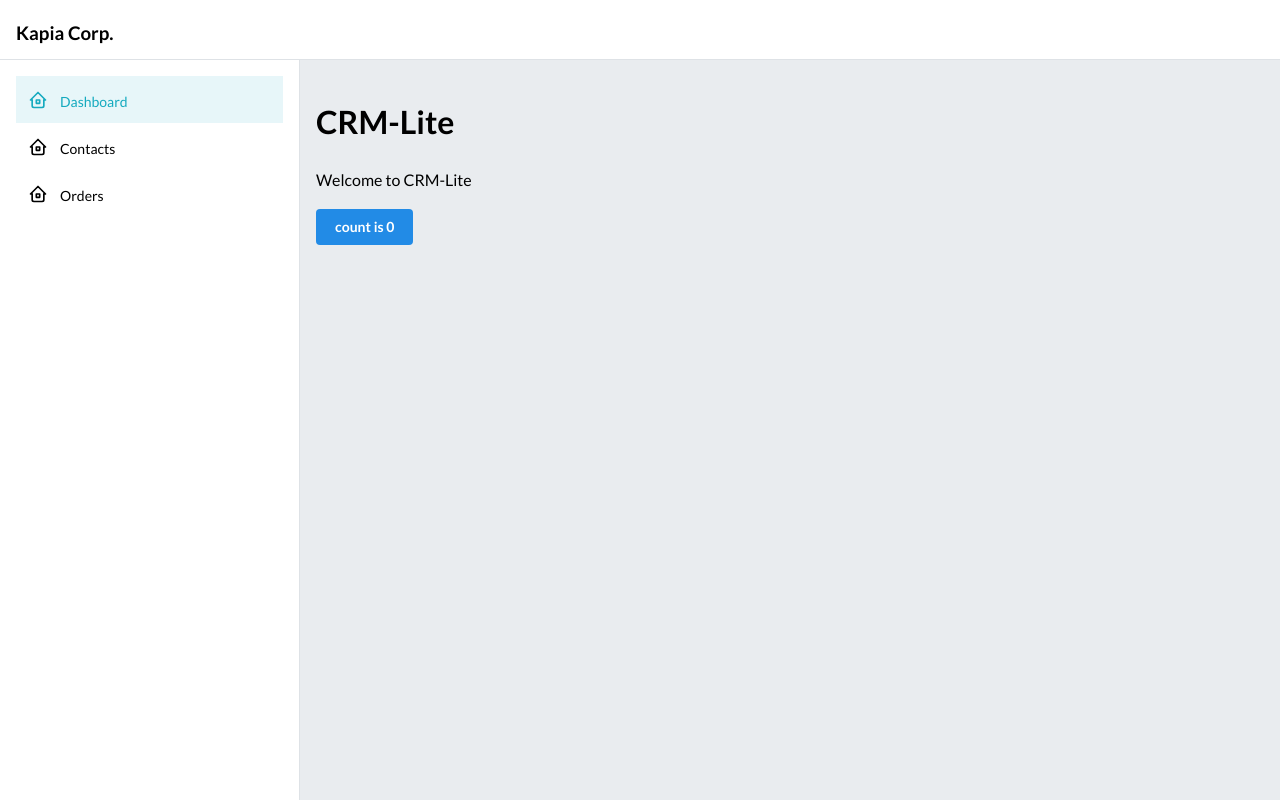
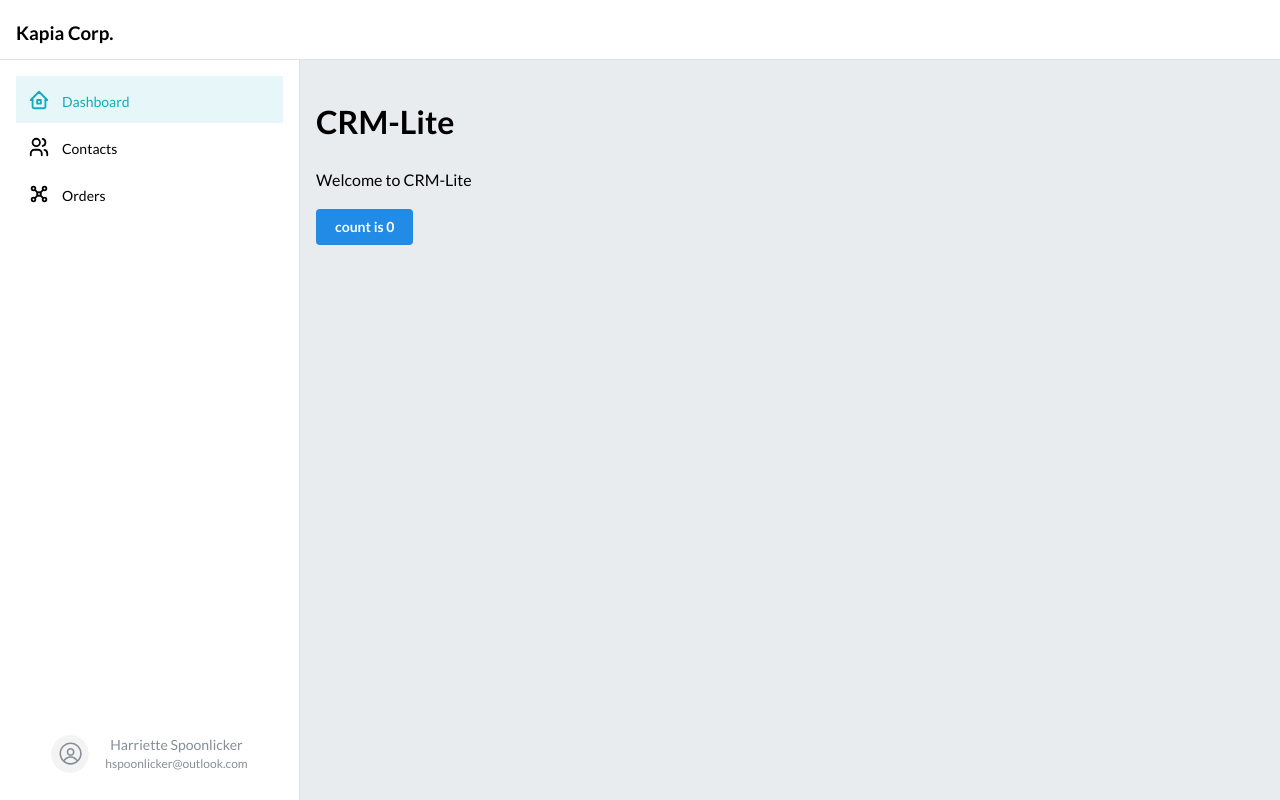
Before and after one commit to BerkeGvn/CRM-Lite, a React (Vite) app: page /contacts/1 in a window 1280 px wide. Built offline with nearby package versions, Linux system fonts and the light colour scheme.

Commit message:
user block

```diff
--- a/package.json
+++ b/package.json
@@ -4,7 +4,7 @@
   "version": "0.0.0",
   "type": "module",
   "scripts": {
-    "dev": "vite",
+    "dev": "vite --host",
     "build": "tsc -b && vite build",
     "lint": "eslint .",
     "preview": "vite preview"
--- a/src/components/AppShell/AppShelll.tsx
+++ b/src/components/AppShell/AppShelll.tsx
@@ -2,6 +2,7 @@ import { AppShell, Burger, Group, useMantineTheme } from '@mantine/core';
 import { useDisclosure } from '@mantine/hooks';
 import Navbar from '../Navbar/Navbar';
 import { ReactNode } from 'react';
+import ProfileLink from '../Navbar/ProfileLink';
 
 interface BasicAppShellProps {
   children: ReactNode;
@@ -33,7 +34,12 @@ export function BasicAppShell({ children }: BasicAppShellProps) {
         </Group>
       </AppShell.Header>
       <AppShell.Navbar p="md">
-        <Navbar />
+        <AppShell.Section grow>
+          <Navbar />
+        </AppShell.Section>
+        <AppShell.Section>
+          <ProfileLink></ProfileLink>
+        </AppShell.Section>
       </AppShell.Navbar>
       <AppShell.Main
         style={{
--- a/src/components/Navbar/Navbar.tsx
+++ b/src/components/Navbar/Navbar.tsx
@@ -1,11 +1,11 @@
 import { useState } from 'react';
 import { NavLink } from '@mantine/core';
-import { TbHome2 } from 'react-icons/tb';
+import { TbHome2, TbUsers, TbTopologyStar } from 'react-icons/tb';
 
 const NavData = [
-  { label: 'Dashboard', icon: <TbHome2 /> },
-  { label: 'Contacts', icon: <TbHome2 /> },
-  { label: 'Orders', icon: <TbHome2 /> },
+  { label: 'Dashboard', icon: <TbHome2 size={22} /> },
+  { label: 'Contacts', icon: <TbUsers size={22} /> },
+  { label: 'Orders', icon: <TbTopologyStar size={22} /> },
 ];
 
 export default function Navbar() {
@@ -20,6 +20,7 @@ export default function Navbar() {
       color="cyan"
       leftSection={link.icon}
       fz="xl"
+      fw={500}
     />
   ));
   return <>{links}</>;
--- /dev/null
+++ b/src/components/Navbar/ProfileLink.tsx
@@ -0,0 +1,41 @@
+import { Button, Group, Avatar, Text } from '@mantine/core';
+
+const DUMMY_USER = {
+  id: 1,
+  name: 'Harriette Spoonlicker',
+  email: 'hspoonlicker@outlook.com',
+  avatar: 'https://raw.githubusercontent.com/mantinedev/mantine/master/.demo/avatars/avatar-8.png',
+};
+
+export default function ProfileLink() {
+  return (
+    <Button
+      variant="subtle"
+      color="gray"
+      component="a"
+      href="#"
+      fullWidth
+      h="60px"
+    >
+      <Group>
+        <Avatar radius="xl" />
+
+        <div style={{ flex: 1 }}>
+          <Text
+            size="sm"
+            fw={500}
+          >
+            Harriette Spoonlicker
+          </Text>
+
+          <Text
+            c="dimmed"
+            size="xs"
+          >
+            hspoonlicker@outlook.com
+          </Text>
+        </div>
+      </Group>
+    </Button>
+  );
+}
```
